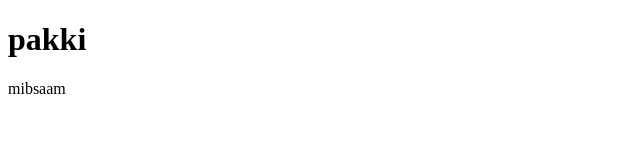
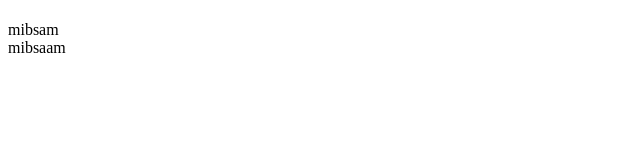
Before and after one commit to mibsampv/Shop.co, a plain HTML site: page index.html in a window 1280 px wide. Shown: the whole page, without its empty margins (0-640 px from the left). Drawn offline with Linux system fonts and the light colour scheme.

Commit message:
Added Div

```diff
--- a/index.html
+++ b/index.html
@@ -7,9 +7,9 @@
     <title>shop.co</title>
   </head>
   <body>
-    <h1>pakki
-
+    <h1>
     </h1>
+    <div>mibsam</div>
 
     <div>mibsaam</div>
   </body>
```
